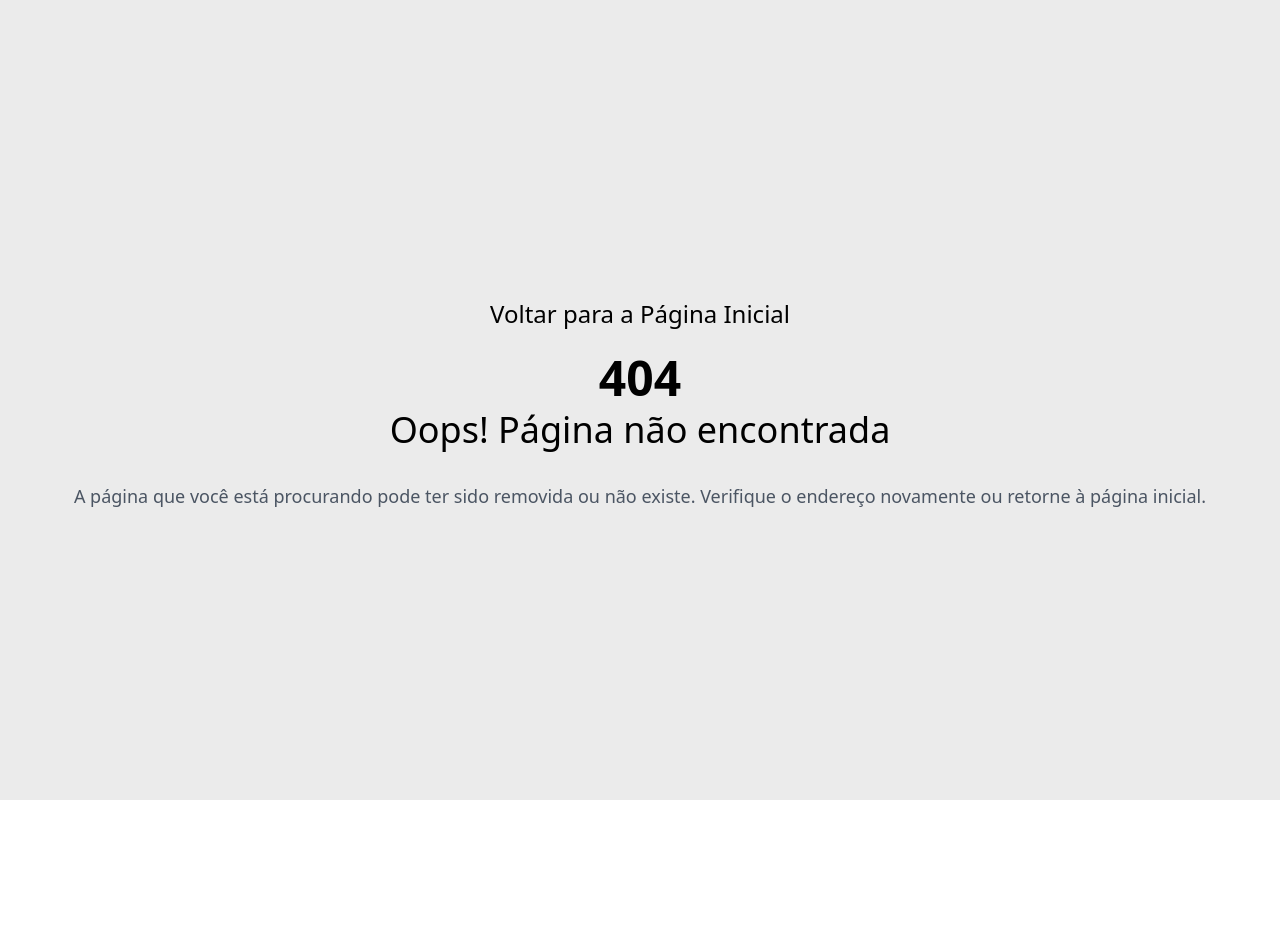
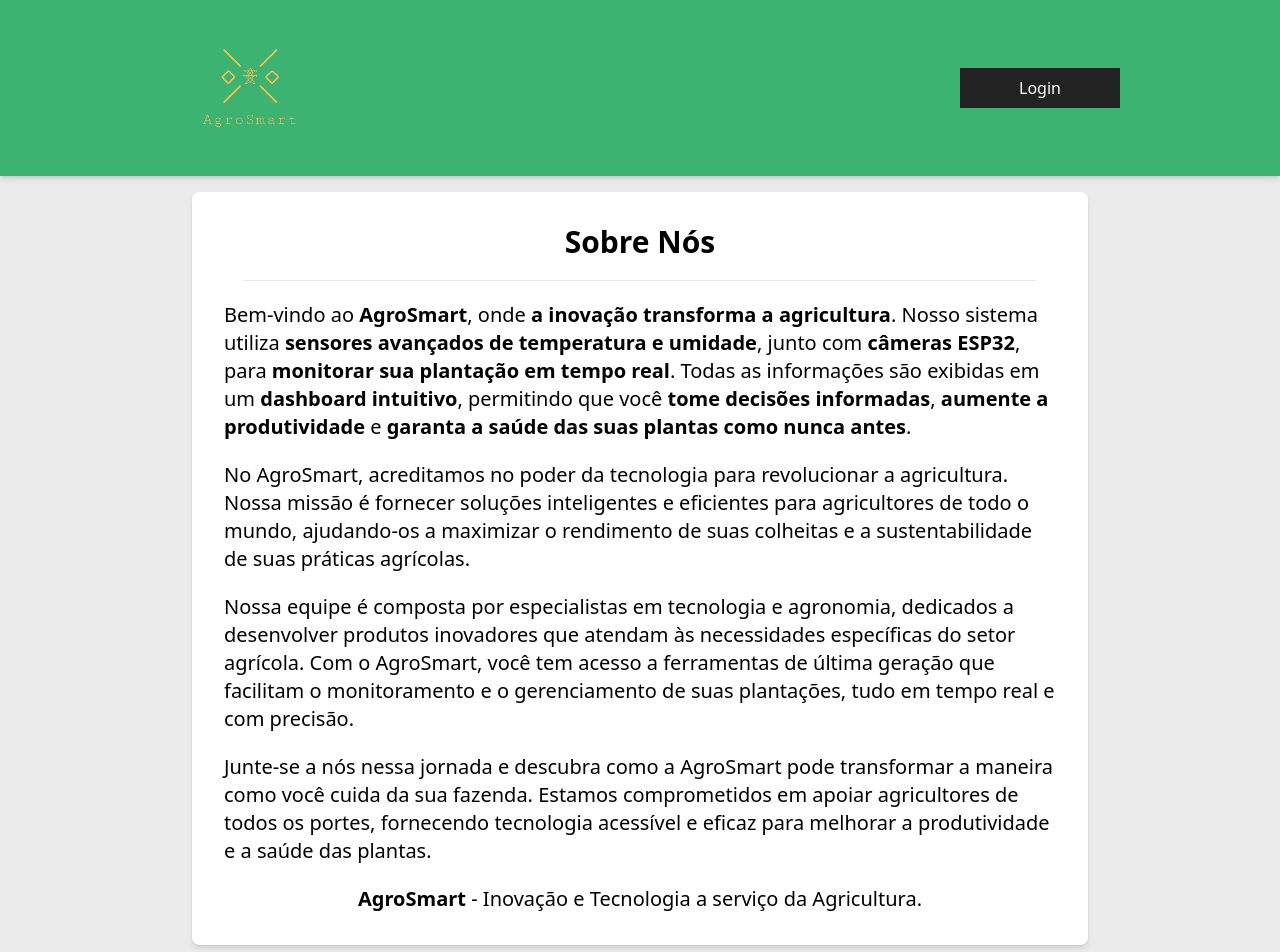
Before and after one commit to wkauan/AgroSmart, a React (Vite) app: page /sobre-nos in a window 1280 px wide. Before the commit this address had no page. Shown: the top 952 px of the page. Before the commit the page ends 800 px from the top, so only its background shows below. Built offline with nearby package versions, Linux system fonts and the light colour scheme.

Commit message:
:sparkles: Feat: Adicionando Sobre nós

```diff
--- a/src/main.jsx
+++ b/src/main.jsx
@@ -11,6 +11,7 @@ import Cadastro from './pages/cadastro/Cadastro.jsx'
 import ErrorPage from './pages/errorPage/ErrorPage.jsx'
 import Login from './pages/login/Login.jsx'
 import Contact from './pages/contact/Contact.jsx'
+import AboutUs from './pages/aboutUs/AboutUs.jsx'
 
 const router = createBrowserRouter([
   {
@@ -33,6 +34,10 @@ const router = createBrowserRouter([
       {
         path: "contato",
         element: <Contact />
+      },
+      {
+        path: "sobre-nos",
+        element: <AboutUs />
       }
     ]
   }
--- /dev/null
+++ b/src/pages/aboutUs/AboutUs.jsx
@@ -0,0 +1,29 @@
+import React from 'react';
+
+const AboutUs = () => {
+    return (
+        <div className="mt-40 w-full py-8">
+            <section className="max-w-4xl mx-auto bg-white p-8 rounded-lg shadow-md">
+                <h2 className="text-3xl font-bold mb-4 text-center">Sobre Nós</h2>
+                <hr className="left-0 m-5" />
+                <p className="text-xl mt-5">
+                    Bem-vindo ao <strong>AgroSmart</strong>, onde <strong>a inovação transforma a agricultura</strong>. Nosso sistema utiliza <strong>sensores avançados de temperatura e umidade</strong>, junto com <strong>câmeras ESP32</strong>, para <strong>monitorar sua plantação em tempo real</strong>. Todas as informações são exibidas em um <strong>dashboard intuitivo</strong>, permitindo que você <strong>tome decisões informadas</strong>, <strong>aumente a produtividade</strong> e <strong>garanta a saúde das suas plantas como nunca antes</strong>.
+                </p>
+                <p className="text-xl mt-5">
+                    No AgroSmart, acreditamos no poder da tecnologia para revolucionar a agricultura. Nossa missão é fornecer soluções inteligentes e eficientes para agricultores de todo o mundo, ajudando-os a maximizar o rendimento de suas colheitas e a sustentabilidade de suas práticas agrícolas.
+                </p>
+                <p className="text-xl mt-5">
+                    Nossa equipe é composta por especialistas em tecnologia e agronomia, dedicados a desenvolver produtos inovadores que atendam às necessidades específicas do setor agrícola. Com o AgroSmart, você tem acesso a ferramentas de última geração que facilitam o monitoramento e o gerenciamento de suas plantações, tudo em tempo real e com precisão.
+                </p>
+                <p className="text-xl mt-5">
+                    Junte-se a nós nessa jornada e descubra como a AgroSmart pode transformar a maneira como você cuida da sua fazenda. Estamos comprometidos em apoiar agricultores de todos os portes, fornecendo tecnologia acessível e eficaz para melhorar a produtividade e a saúde das plantas.
+                </p>
+                <p className="text-xl mt-5 text-center">
+                    <strong>AgroSmart</strong> - Inovação e Tecnologia a serviço da Agricultura.
+                </p>
+            </section>
+        </div>
+    );
+};
+
+export default AboutUs;
```
